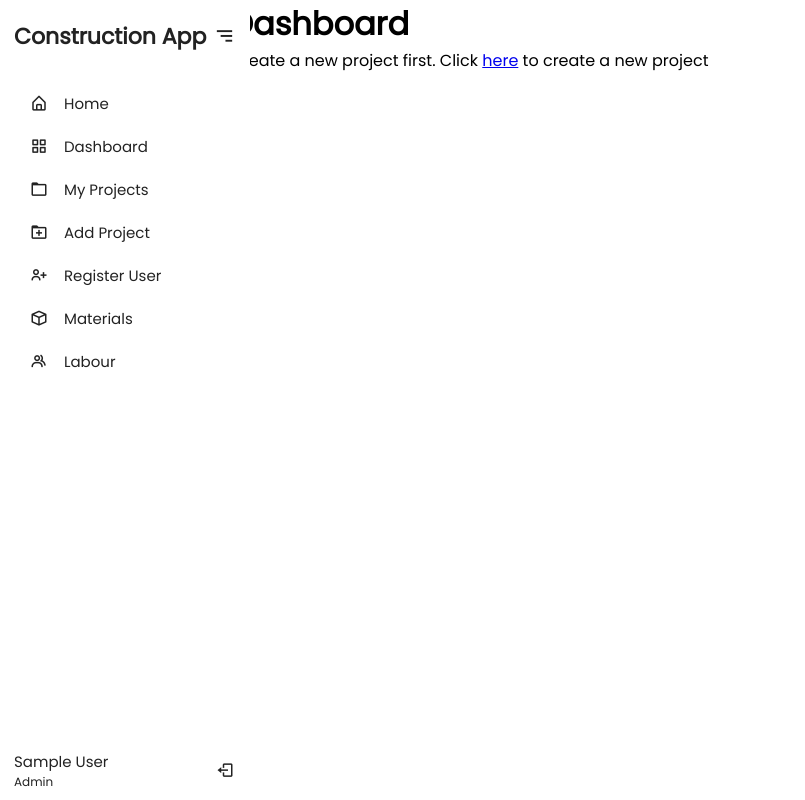
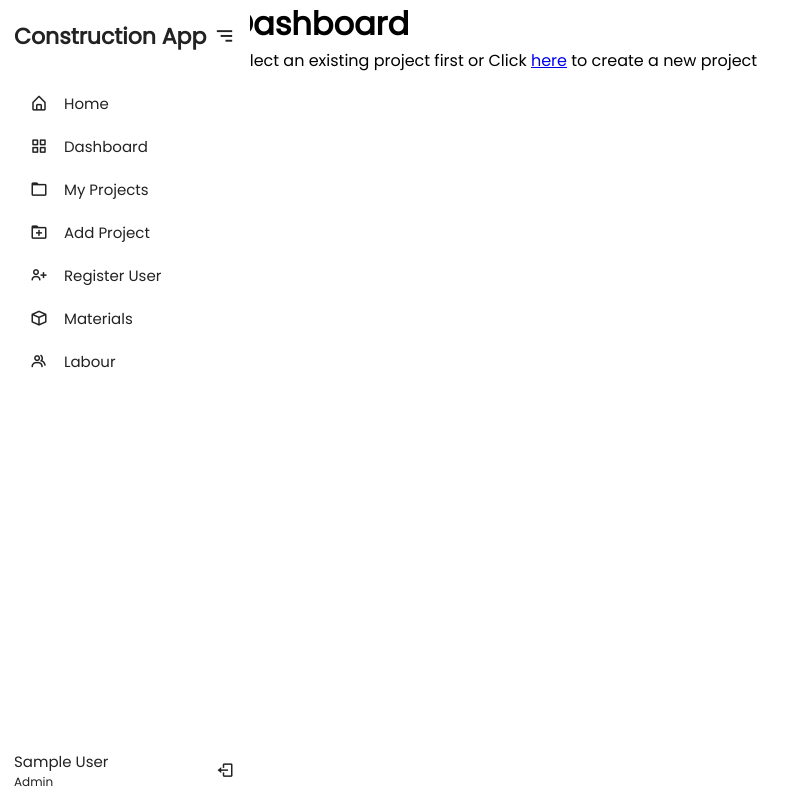
Before and after one commit to TR7J/construction-site-frontend, a React (Create React App) app: page /admin/dashboard in a window 1280 px wide. Shown: the whole page, without its empty margins (0-805 px from the left). Built offline with nearby package versions, Linux system fonts and the light colour scheme; sample sign-in values are in the browser's storage.

Commit message:
other changes now again......

```diff
--- a/src/pages/admin/AdminDashBoard/AdminDashboard.tsx
+++ b/src/pages/admin/AdminDashBoard/AdminDashboard.tsx
@@ -82,7 +82,7 @@ const AdminDashboard: React.FC = () => {
       <div>
         <h1>Dashboard</h1>
         <p>
-          Create a new project first. Click{" "}
+          Select an existing project first or Click{" "}
           <Link to="/admin/add-projects">here</Link> to create a new project
         </p>
       </div>
```
